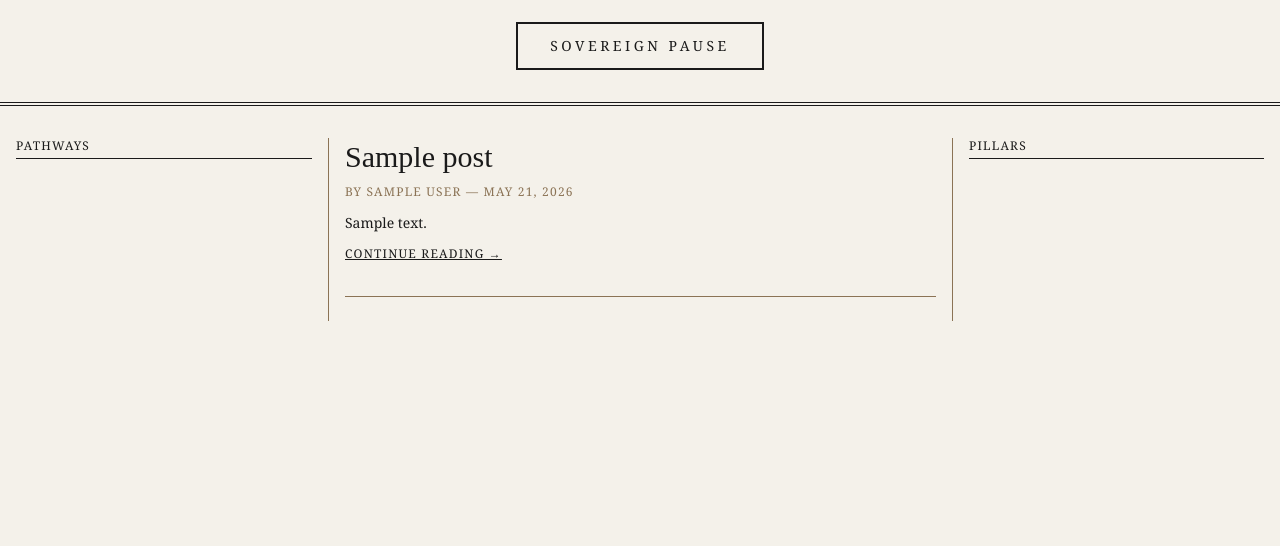
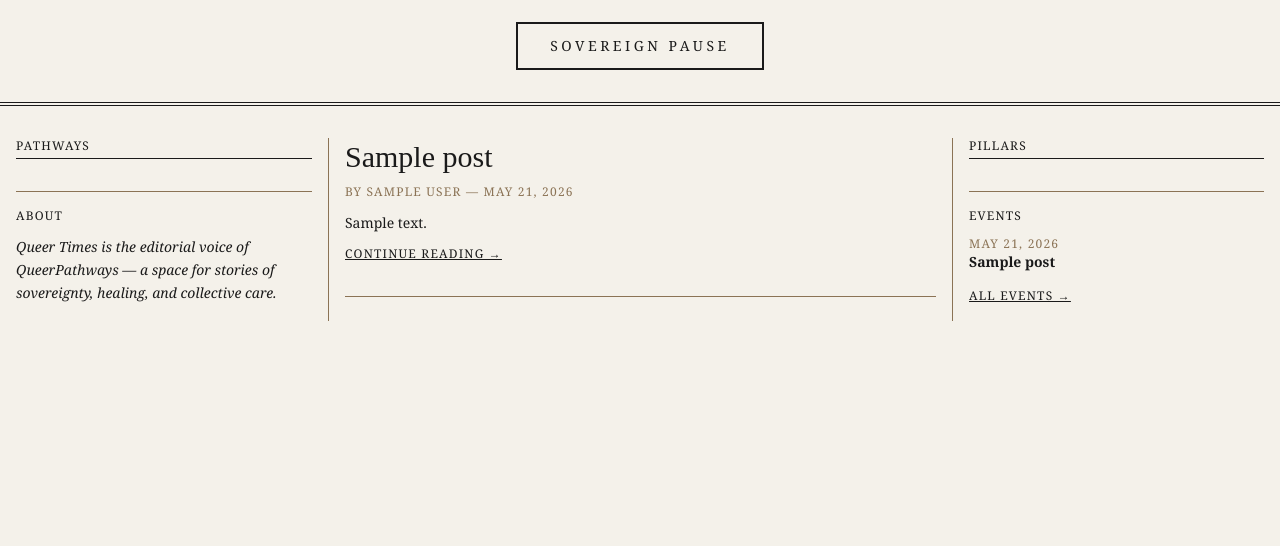
Before and after one commit to jonassaint-QP/QueerPathways, a WordPress theme: template wp-theme/queer-times/front-page.php in a window 1280 px wide. Shown: the part 224-770 px from the top of the page. Run offline with PHP 8.4 and a stand-in for WordPress, Linux system fonts and the light colour scheme; the site name, menu and one post (Sample post) are stand-ins, and other content is empty; some libraries are stand-ins or nearby versions; some web fonts are replaced.

Commit message:
feat(queer-times): move About under Pathways, add Events under Pillars
- Left column: About section moved below Pathways list
- Right column: Events section added below Pillars list
  - front-page.php queries tribe_events post type with fallback
    to posts in an 'events' category; empty state handled gracefully
  - preview.html updated with three sample events

Co-authored-by: Copilot <223556219+Copilot@users.noreply.github.com>

```diff
--- a/wp-theme/queer-times/front-page.php
+++ b/wp-theme/queer-times/front-page.php
@@ -66,7 +66,7 @@ get_header();
     <!-- ── Newspaper Grid ────────────────────────────────── -->
     <div class="max-w-7xl mx-auto px-4 py-8 grid grid-cols-1 md:grid-cols-12 gap-0 divide-x divide-[#8b7355]">
 
-        <!-- Left column: Pathways index -->
+        <!-- Left column: Pathways index + About -->
         <aside class="md:col-span-3 pr-4 pb-8 md:pb-0">
             <h2 class="text-xs tracking-widest uppercase border-b border-[#1a1a1a] pb-1 mb-3 font-serif">
                 <?php _e( 'Pathways', 'queer-times' ); ?>
@@ -85,6 +85,16 @@ get_header();
                     <?php endforeach; ?>
                 </ul>
             <?php endif; ?>
+
+            <!-- About -->
+            <div class="mt-8 border-t border-[#8b7355] pt-4">
+                <h3 class="text-xs tracking-widest uppercase mb-3 font-serif">
+                    <?php _e( 'About', 'queer-times' ); ?>
+                </h3>
+                <p class="text-sm font-serif italic leading-relaxed">
+                    <?php echo wp_kses_post( get_bloginfo( 'description' ) ?: __( 'Queer Times is the editorial voice of QueerPathways — a space for stories of sovereignty, healing, and collective care.', 'queer-times' ) ); ?>
+                </p>
+            </div>
         </aside>
 
         <!-- Centre column: Main content -->
@@ -149,7 +159,7 @@ get_header();
             <?php endif; ?>
         </section>
 
-        <!-- Right column: Pillars index -->
+        <!-- Right column: Pillars index + Events -->
         <aside class="md:col-span-3 pl-4">
             <h2 class="text-xs tracking-widest uppercase border-b border-[#1a1a1a] pb-1 mb-3 font-serif">
                 <?php _e( 'Pillars', 'queer-times' ); ?>
@@ -168,6 +178,55 @@ get_header();
                     <?php endforeach; ?>
                 </ul>
             <?php endif; ?>
+
+            <!-- Events -->
+            <div class="mt-8 border-t border-[#8b7355] pt-4">
+                <h3 class="text-xs tracking-widest uppercase mb-3 font-serif">
+                    <?php _e( 'Events', 'queer-times' ); ?>
+                </h3>
+                <?php
+                $events = get_posts( [
+                    'post_type'      => 'tribe_events',
+                    'posts_per_page' => 3,
+                    'post_status'    => 'publish',
+                ] );
+
+                // Fallback: query regular posts tagged with an 'event' category
+                if ( empty( $events ) ) {
+                    $events = get_posts( [
+                        'post_type'      => 'post',
+                        'posts_per_page' => 3,
+                        'category_name'  => 'events',
+                        'post_status'    => 'publish',
+                    ] );
+                }
+                ?>
+
+                <?php if ( ! empty( $events ) ) : ?>
+                    <ul class="space-y-4 text-sm font-serif list-none p-0">
+                        <?php foreach ( $events as $event ) : ?>
+                            <li class="border-b border-dotted border-[#8b7355] pb-3 last:border-b-0 last:pb-0">
+                                <p class="text-xs tracking-widest uppercase text-[#8b7355]">
+                                    <?php echo esc_html( get_the_date( 'M j, Y', $event ) ); ?>
+                                </p>
+                                <a href="<?php echo esc_url( get_permalink( $event ) ); ?>"
+                                   class="hover:underline font-semibold">
+                                    <?php echo esc_html( get_the_title( $event ) ); ?>
+                                </a>
+                            </li>
+                        <?php endforeach; ?>
+                    </ul>
+                <?php else : ?>
+                    <p class="text-sm font-serif italic">
+                        <?php _e( 'No upcoming events. Check back soon.', 'queer-times' ); ?>
+                    </p>
+                <?php endif; ?>
+
+                <a href="<?php echo esc_url( home_url( '/events' ) ); ?>"
+                   class="inline-block mt-4 text-xs tracking-widest uppercase underline font-serif hover:no-underline">
+                    <?php _e( 'All Events &rarr;', 'queer-times' ); ?>
+                </a>
+            </div>
 
             <!-- Sidebar widgets -->
             <?php if ( is_active_sidebar( 'sidebar-1' ) ) : ?>
```
Also changed, not shown: wp-theme/queer-times/preview.html (+32 -6 lines).
